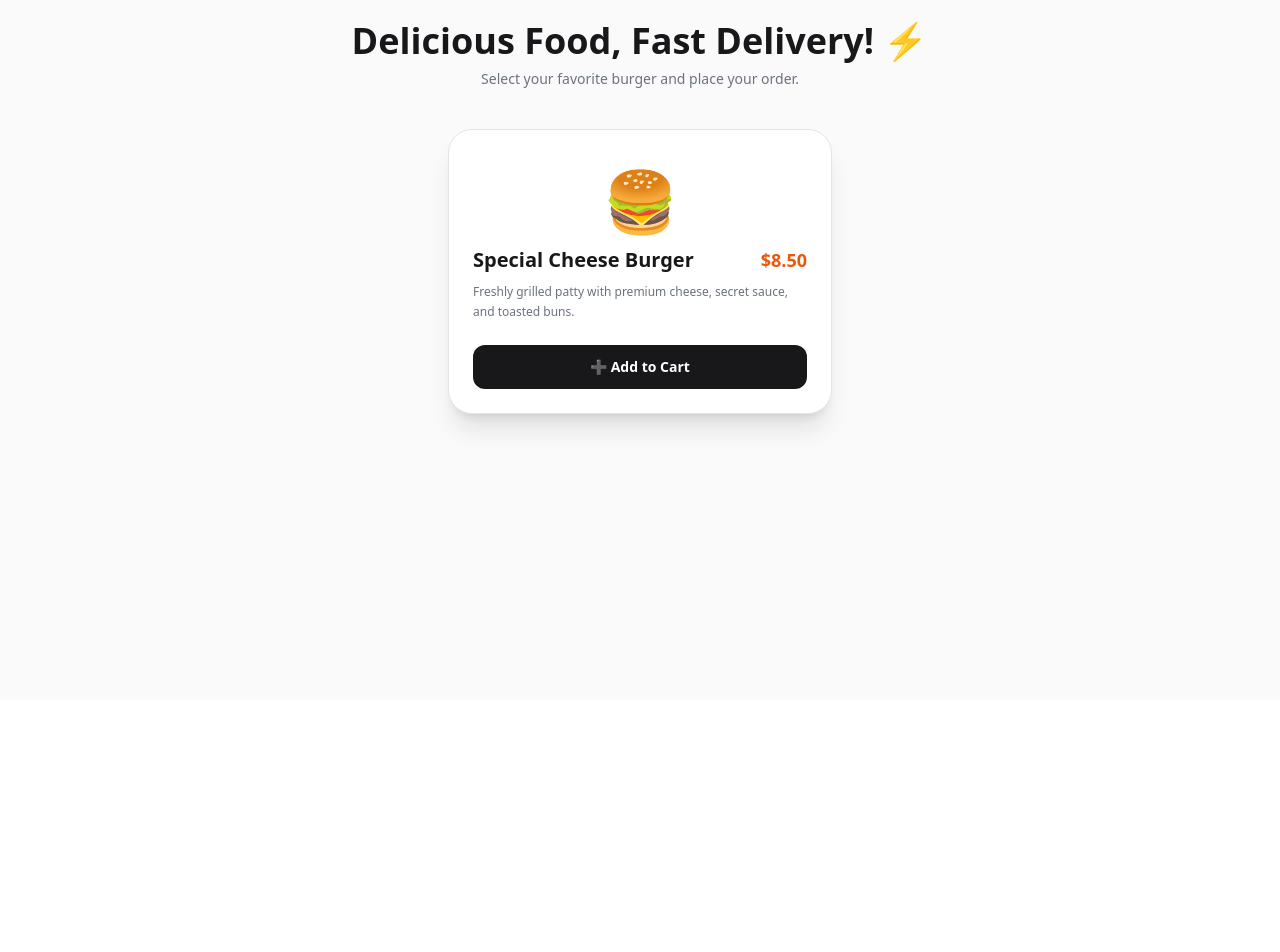
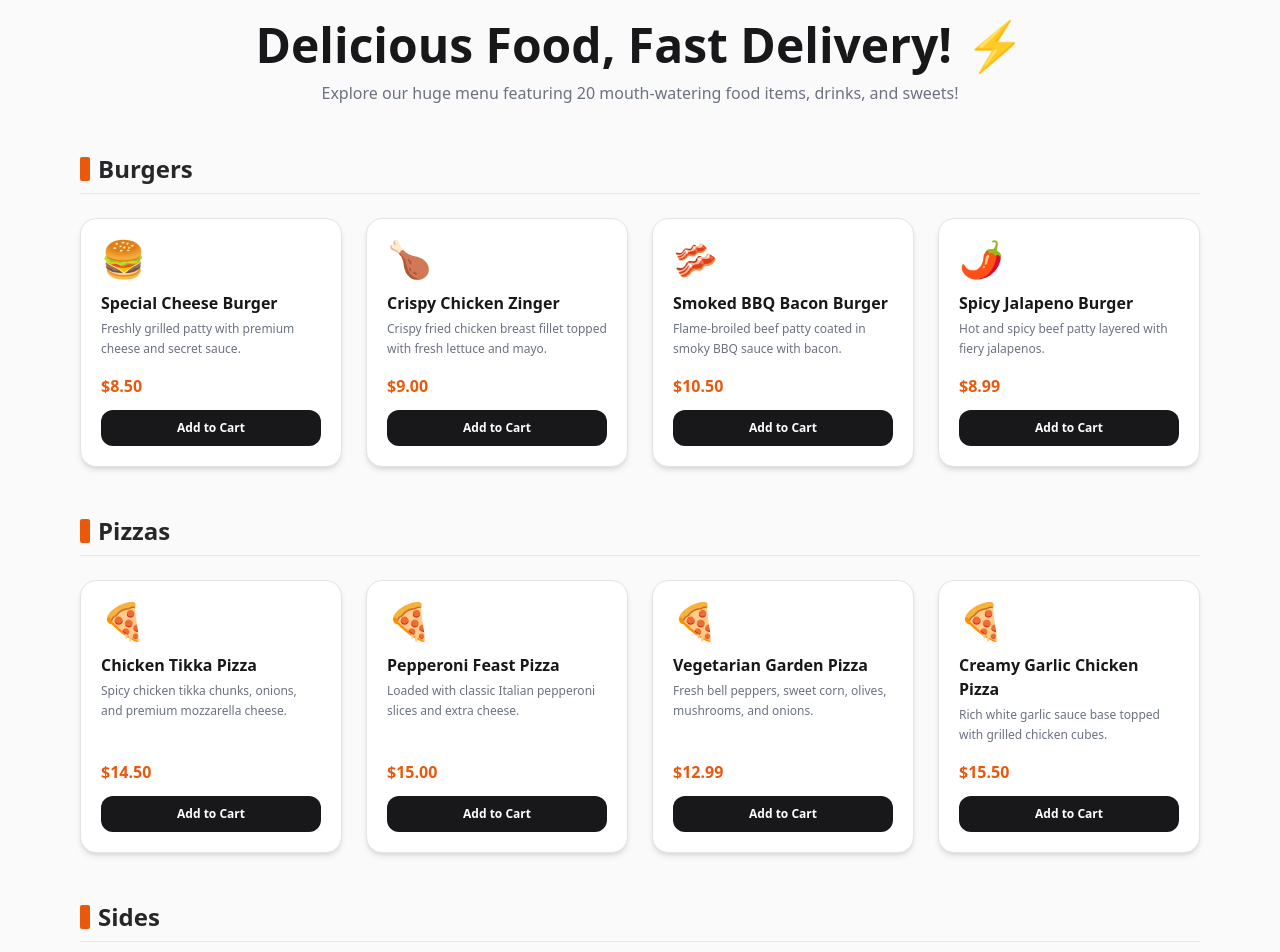
Before and after one commit to hammayalchaudry/food-delivery-app, a React (Vite) app: page / in a window 1280 px wide. Shown: the part 100-1052 px from the top of the page. Before the commit the page ends 800 px from the top, so only its background shows below. Built offline with nearby package versions, Linux system fonts and the light colour scheme.

Commit message:
Update App.jsx

```diff
--- a/src/App.jsx
+++ b/src/App.jsx
@@ -1,10 +1,44 @@
 import React, { useState } from 'react';
 
+// list of 20 unique food items categorized properly
+const FOOD_MENU = [
+  // --- BURGERS ---
+  { id: 1, name: 'Special Cheese Burger', price: 8.50, category: 'Burgers', emoji: '🍔', desc: 'Freshly grilled patty with premium cheese and secret sauce.' },
+  { id: 2, name: 'Crispy Chicken Zinger', price: 9.00, category: 'Burgers', emoji: '🍗', desc: 'Crispy fried chicken breast fillet topped with fresh lettuce and mayo.' },
+  { id: 3, name: 'Smoked BBQ Bacon Burger', price: 10.50, category: 'Burgers', emoji: '🥓', desc: 'Flame-broiled beef patty coated in smoky BBQ sauce with bacon.' },
+  { id: 4, name: 'Spicy Jalapeno Burger', price: 8.99, category: 'Burgers', emoji: '🌶️', desc: 'Hot and spicy beef patty layered with fiery jalapenos.' },
+
+  // --- PIZZAS ---
+  { id: 5, name: 'Chicken Tikka Pizza', price: 14.50, category: 'Pizzas', emoji: '🍕', desc: 'Spicy chicken tikka chunks, onions, and premium mozzarella cheese.' },
+  { id: 6, name: 'Pepperoni Feast Pizza', price: 15.00, category: 'Pizzas', emoji: '🍕', desc: 'Loaded with classic Italian pepperoni slices and extra cheese.' },
+  { id: 7, name: 'Vegetarian Garden Pizza', price: 12.99, category: 'Pizzas', emoji: '🍕', desc: 'Fresh bell peppers, sweet corn, olives, mushrooms, and onions.' },
+  { id: 8, name: 'Creamy Garlic Chicken Pizza', price: 15.50, category: 'Pizzas', emoji: '🍕', desc: 'Rich white garlic sauce base topped with grilled chicken cubes.' },
+
+  // --- SIDES ---
+  { id: 9, name: 'Classic French Fries', price: 3.50, category: 'Sides', emoji: '🍟', desc: 'Crispy golden potato fries perfectly salted.' },
+  { id: 10, name: 'Loaded Cheese Fries', price: 5.50, category: 'Sides', emoji: '🧀', desc: 'Golden fries drenched in melted cheddar cheese sauce.' },
+  { id: 11, name: 'Crispy Onion Rings', price: 4.00, category: 'Sides', emoji: '🧅', desc: 'Deep-fried battered onion rings served with dip.' },
+  { id: 12, name: 'Hot Buffalo Wings', price: 6.99, category: 'Sides', emoji: '🪶', desc: '6 pieces of spicy chicken wings tossed in buffalo sauce.' },
+  { id: 13, name: 'Garlic Bread Sticks', price: 4.50, category: 'Sides', emoji: '🥖', desc: 'Baked bread sticks brushed with rich garlic butter.' },
+
+  // --- DESSERTS ---
+  { id: 14, name: 'Chocolate Lava Cake', price: 5.00, category: 'Desserts', emoji: '🧁', desc: 'Warm chocolate cake with a gooey, molten chocolate center.' },
+  { id: 15, name: 'New York Cheesecake', price: 6.00, category: 'Desserts', emoji: '🍰', desc: 'Classic creamy cheesecake slice with strawberry syrup.' },
+  { id: 16, name: 'Fudgy Brownie with Ice Cream', price: 5.50, category: 'Desserts', emoji: '🍨', desc: 'Rich chocolate brownie served with a scoop of vanilla ice cream.' },
+  { id: 17, name: 'Sweet Cinnamon Rolls', price: 4.00, category: 'Desserts', emoji: '🥮', desc: 'Soft baked rolls glazed with sugary sweet cinnamon icing.' },
+
+  // --- BEVERAGES ---
+  { id: 18, name: 'Chilled Coca Cola', price: 1.99, category: 'Beverages', emoji: '🥤', desc: 'Refreshing ice-cold classic soda can.' },
+  { id: 19, name: 'Fresh Lime Mint Soda', price: 2.99, category: 'Beverages', emoji: '🍹', desc: 'A cooling blend of fresh lime juice, mint leaves, and soda.' },
+  { id: 20, name: 'Creamy Mango Shake', price: 3.99, category: 'Beverages', emoji: '🥭', desc: 'Thick blend of sweet seasonal mangoes and milk.' }
+];
+
 function App() {
-  const [cartCount, setCartCount] = useState(0);
-  const [step, setStep] = useState(0); // 0: Home/Menu, 1: Info/Checkout Form, 2: Receipt Page
+  // Cart state storing product IDs and their quantities
+  const [cart, setCart] = useState({});
+  const [step, setStep] = useState(0); // 0: Menu, 1: Checkout Form, 2: Final Receipt
 
-  // Customer Information State
+  // Customer Information Details State
   const [customerInfo, setCustomerInfo] = useState({
     name: '',
     phone: '',
@@ -12,19 +46,44 @@ function App() {
   });
 
   const deliveryCharges = 2.00;
-  const itemPriceEstimate = 8.50; // Per item average price
-  const subTotal = cartCount * itemPriceEstimate;
-  const totalBill = subTotal + deliveryCharges;
 
-  const addToCart = () => {
-    setCartCount(prevCount => prevCount + 1);
+  // Add Item to Cart function
+  const addToCart = (id) => {
+    setCart(prevCart => ({
+      ...prevCart,
+      [id]: (prevCart[id] || 0) + 1
+    }));
   };
 
+  // Remove Item from Cart function
+  const removeFromCart = (id) => {
+    setCart(prevCart => {
+      const updatedCart = { ...prevCart };
+      if (updatedCart[id] > 1) {
+        updatedCart[id] -= 1;
+      } else {
+        delete updatedCart[id];
+      }
+      return updatedCart;
+    });
+  };
+
+  // Calculate total count of items in cart
+  const totalCartCount = Object.values(cart).reduce((total, qty) => total + qty, 0);
+
+  // Calculate subtotal bill dynamically based on item prices
+  const subTotal = Object.keys(cart).reduce((total, id) => {
+    const item = FOOD_MENU.find(m => m.id === parseInt(id));
+    return total + (item ? item.price * cart[id] : 0);
+  }, 0);
+
+  const totalBill = subTotal > 0 ? subTotal + deliveryCharges : 0;
+
   const handleCheckoutClick = () => {
-    if (cartCount === 0) {
-      alert("Your cart is empty! Please add a food item first. 🍔");
+    if (totalCartCount === 0) {
+      alert("Your cart is empty! Please add some delicious food items first. 🍔");
     } else {
-      setStep(1); // Open Information Form
+      setStep(1); // Proceed to checkout info form
     }
   };
 
@@ -39,80 +98,133 @@ function App() {
       alert("Please fill out all the required information fields!");
       return;
     }
-    setStep(2); // Move to Receipt Page
+    setStep(2); // Redirect to success invoice receipt page
   };
 
   const handleCloseAndReset = () => {
-    setCartCount(0);
+    setCart({});
     setCustomerInfo({ name: '', phone: '', address: '' });
     setStep(0);
   };
 
+  // Group items by category for beautiful display
+  const categories = ['Burgers', 'Pizzas', 'Sides', 'Desserts', 'Beverages'];
+
   return (
-    <div className="min-h-screen bg-zinc-50 relative antialiased text-zinc-900">
+    <div className="min-h-screen bg-zinc-50 relative antialiased text-zinc-900 font-sans">
 
-      {/* --- STEP 0: HOME / FOOD MENU PAGE --- */}
+      {/* --- STEP 0: ADVANCED FOOD MENU MARKETPLACE --- */}
       {step === 0 && (
         <div>
-          {/* Top Navbar / Header */}
+          {/* Top Navbar Header */}
           <header className="bg-white border-b sticky top-0 z-50 px-4 py-4 shadow-sm">
-            <div className="max-w-4xl mx-auto flex justify-between items-center">
+            <div className="max-w-6xl mx-auto flex justify-between items-center">
               <h1 className="text-2xl font-black text-orange-600 tracking-tight">CravingBites 🍔</h1>
               <button
                 onClick={handleCheckoutClick}
                 className="bg-orange-600 text-white px-5 py-2.5 rounded-full font-bold text-sm flex items-center gap-2 hover:bg-orange-700 transition shadow-lg shadow-orange-600/20 cursor-pointer"
               >
-                🛒 Cart <span className="bg-white text-orange-600 px-2 py-0.5 rounded-full text-xs font-black">{cartCount}</span>
+                🛒 Cart <span className="bg-white text-orange-600 px-2 py-0.5 rounded-full text-xs font-black">{totalCartCount}</span>
               </button>
             </div>
           </header>
 
-          {/* Main Food Card Section */}
-          <main className="max-w-4xl mx-auto px-4 py-12 text-center">
-            <h2 className="text-3xl md:text-4xl font-black text-zinc-900 mb-2">Delicious Food, Fast Delivery! ⚡</h2>
-            <p className="text-gray-500 text-sm mb-10">Select your favorite burger and place your order.</p>
+          {/* Intro Text Section */}
+          <main className="max-w-6xl mx-auto px-4 py-12">
+            <div className="text-center mb-12">
+              <h2 className="text-3xl md:text-5xl font-black text-zinc-900 mb-3">Delicious Food, Fast Delivery! ⚡</h2>
+              <p className="text-gray-500 text-sm md:text-base">Explore our huge menu featuring 20 mouth-watering food items, drinks, and sweets!</p>
+            </div>
 
-            {/* Food Item Card */}
-            <div className="max-w-sm mx-auto bg-white rounded-3xl border border-zinc-200 shadow-xl overflow-hidden p-6 text-left">
-              <div className="text-6xl text-center my-4">🍔</div>
-              <div className="flex justify-between items-center mb-2">
-                <h3 className="text-xl font-bold text-zinc-900">Special Cheese Burger</h3>
-                <span className="text-lg font-black text-orange-600">${itemPriceEstimate.toFixed(2)}</span>
+            {/* Displaying Items Category Wise */}
+            {categories.map(category => (
+              <div key={category} className="mb-12">
+                <h3 className="text-xl md:text-2xl font-black text-zinc-800 border-b pb-2 mb-6 flex items-center gap-2">
+                  <span className="w-2.5 h-6 bg-orange-600 rounded-sm inline-block"></span>
+                  {category}
+                </h3>
+
+                {/* Grid Layout for Cards */}
+                <div className="grid grid-cols-1 sm:grid-cols-2 md:grid-cols-3 lg:grid-cols-4 gap-6">
+                  {FOOD_MENU.filter(item => item.category === category).map(item => (
+                    <div key={item.id} className="bg-white rounded-2xl border border-zinc-200 shadow-md overflow-hidden p-5 flex flex-col justify-between hover:shadow-xl transition duration-200">
+                      <div>
+                        <div className="text-4xl mb-3">{item.emoji}</div>
+                        <h4 className="font-bold text-zinc-900 text-base mb-1">{item.name}</h4>
+                        <p className="text-gray-500 text-xs mb-4 leading-relaxed min-h-[32px]">{item.desc}</p>
                       </div>
-              <p className="text-gray-500 text-xs mb-6 leading-relaxed">
-                Freshly grilled patty with premium cheese, secret sauce, and toasted buns.
-              </p>
 
-              <div className="space-y-3">
+                      <div>
+                        <div className="flex justify-between items-center mb-3">
+                          <span className="text-base font-black text-orange-600">${item.price.toFixed(2)}</span>
+                          {cart[item.id] > 0 && (
+                            <span className="text-xs bg-orange-50 text-orange-600 font-bold px-2 py-0.5 rounded-md">
+                              Qty: {cart[item.id]}
+                            </span>
+                          )}
+                        </div>
+
+                        {/* Increment / Decrement Counter buttons */}
+                        {cart[item.id] > 0 ? (
+                          <div className="flex items-center gap-2">
                             <button
-                  onClick={addToCart}
-                  className="w-full bg-zinc-900 text-white py-3 rounded-xl font-bold text-sm hover:bg-zinc-800 transition cursor-pointer text-center"
+                              onClick={() => removeFromCart(item.id)}
+                              className="flex-1 bg-zinc-200 text-zinc-800 py-2 rounded-xl font-bold text-sm hover:bg-zinc-300 transition cursor-pointer text-center"
                             >
-                  ➕ Add to Cart
+                              ➖
                             </button>
-                {cartCount > 0 && (
                             <button
-                    onClick={handleCheckoutClick}
-                    className="w-full bg-orange-600 text-white py-3 rounded-xl font-bold text-sm hover:bg-orange-700 transition cursor-pointer text-center shadow-md"
+                              onClick={() => addToCart(item.id)}
+                              className="flex-1 bg-zinc-900 text-white py-2 rounded-xl font-bold text-sm hover:bg-zinc-800 transition cursor-pointer text-center"
                             >
-                    🚀 Checkout Now (${subTotal.toFixed(2)})
+                              ➕
+                            </button>
+                          </div>
+                        ) : (
+                          <button
+                            onClick={() => addToCart(item.id)}
+                            className="w-full bg-zinc-900 text-white py-2.5 rounded-xl font-bold text-xs hover:bg-zinc-800 transition cursor-pointer text-center"
+                          >
+                            Add to Cart
                           </button>
                         )}
                       </div>
                     </div>
+                  ))}
+                </div>
+              </div>
+            ))}
           </main>
+
+          {/* Persistent Floating Bottom Bar if item is in Cart */}
+          {totalCartCount > 0 && (
+            <div className="fixed bottom-0 inset-x-0 bg-white border-t p-4 z-40 shadow-[0_-10px_20px_rgba(0,0,0,0.05)]">
+              <div className="max-w-4xl mx-auto flex justify-between items-center gap-4">
+                <div>
+                  <p className="text-xs text-gray-500 font-medium">Selected Items: <span className="font-bold text-zinc-900">{totalCartCount}</span></p>
+                  <p className="text-lg font-black text-zinc-900">Subtotal: <span className="text-orange-600">${subTotal.toFixed(2)}</span></p>
+                </div>
+                <button
+                  onClick={handleCheckoutClick}
+                  className="bg-orange-600 text-white px-8 py-3 rounded-xl font-bold text-sm shadow-md hover:bg-orange-700 transition cursor-pointer"
+                >
+                  🚀 Review & Checkout
+                </button>
+              </div>
+            </div>
+          )}
         </div>
       )}
 
-      {/* --- STEP 1: CUSTOMER INFORMATION & BILL DETAILS MODAL --- */}
+      {/* --- STEP 1: DYNAMIC CHECKOUT FORM & BREAKDOWN --- */}
       {step === 1 && (
-        <div className="fixed inset-0 bg-black/60 flex items-center justify-center z-[100] px-4 backdrop-blur-sm overflow-y-auto py-10">
-          <div className="bg-white rounded-3xl p-6 md:p-8 max-w-lg w-full shadow-2xl transform scale-100 transition duration-300">
-            <h3 className="text-2xl font-black text-zinc-900 text-center mb-1">📋 Checkout Details</h3>
-            <p className="text-gray-500 text-center text-xs mb-6">Please provide delivery address and confirm details.</p>
+        <div className="fixed inset-0 bg-black/60 flex items-center justify-center z-[100] px-4 backdrop-blur-sm overflow-y-auto py-6">
+          <div className="bg-white rounded-3xl p-6 md:p-8 max-w-2xl w-full shadow-2xl transform scale-100 transition duration-300 my-auto">
+            <h3 className="text-2xl font-black text-zinc-900 text-center mb-1">📋 Delivery & Checkout Details</h3>
+            <p className="text-gray-500 text-center text-xs mb-6">Complete your personal details to finalize your order.</p>
 
             <div className="grid grid-cols-1 md:grid-cols-2 gap-6">
-              {/* Left Side: Form */}
+              {/* Form Input Container */}
               <form onSubmit={handleConfirmOrder} className="space-y-4">
                 <div>
                   <label className="block text-xs font-bold text-zinc-700 mb-1">Your Name</label>
@@ -122,7 +234,7 @@ function App() {
                     required
                     value={customerInfo.name}
                     onChange={handleInputChange}
-                    placeholder="e.g. Ayesha Khan"
+                    placeholder="e.g. John Doe"
                     className="w-full px-4 py-2 border rounded-xl text-sm focus:ring-2 focus:ring-orange-600 outline-none text-zinc-900"
                   />
                 </div>
@@ -134,7 +246,7 @@ function App() {
                     required
                     value={customerInfo.phone}
                     onChange={handleInputChange}
-                    placeholder="e.g. 03001234567"
+                    placeholder="e.g. +1 234 567 890"
                     className="w-full px-4 py-2 border rounded-xl text-sm focus:ring-2 focus:ring-orange-600 outline-none text-zinc-900"
                   />
                 </div>
@@ -145,7 +257,7 @@ function App() {
                     required
                     value={customerInfo.address}
                     onChange={handleInputChange}
-                    placeholder="House#, Street#, Area, Lahore"
+                    placeholder="Apartment#, Street Name, City, State"
                     rows="3"
                     className="w-full px-4 py-2 border rounded-xl text-sm focus:ring-2 focus:ring-orange-600 outline-none text-zinc-900"
                   ></textarea>
@@ -158,37 +270,48 @@ function App() {
                 </button>
               </form>
 
-              {/* Right Side: Order Summary */}
-              <div className="bg-zinc-50 p-4 rounded-2xl border border-zinc-100 flex flex-col justify-between">
-                <div>
-                  <h4 className="font-bold text-zinc-900 text-sm mb-3 border-b pb-1">Order Summary</h4>
-                  <div className="space-y-2 text-xs text-gray-600">
-                    <div className="flex justify-between">
-                      <span>Total Items selected:</span>
-                      <span className="font-bold text-zinc-900">{cartCount}</span>
+              {/* Advanced Live Order Summary */}
+              <div className="bg-zinc-50 p-4 rounded-2xl border border-zinc-100 flex flex-col justify-between max-h-[350px]">
+                <div className="overflow-y-auto pr-1">
+                  <h4 className="font-bold text-zinc-900 text-sm mb-3 border-b pb-1 sticky top-0 bg-zinc-50">Items Summary</h4>
+
+                  {/* Itemized List rows */}
+                  <div className="space-y-2 mb-4">
+                    {Object.keys(cart).map(id => {
+                      const item = FOOD_MENU.find(m => m.id === parseInt(id));
+                      if (!item) return null;
+                      return (
+                        <div key={id} className="flex justify-between text-xs text-zinc-700">
+                          <span className="truncate max-w-[150px]">{item.emoji} {item.name} <span className="text-gray-400 font-bold">x{cart[id]}</span></span>
+                          <span className="font-semibold text-zinc-900">${(item.price * cart[id]).toFixed(2)}</span>
                         </div>
+                      );
+                    })}
+                  </div>
+
+                  <div className="space-y-1.5 text-xs text-gray-500 border-t pt-2">
                     <div className="flex justify-between">
                       <span>Subtotal:</span>
                       <span className="font-bold text-zinc-900">${subTotal.toFixed(2)}</span>
                     </div>
                     <div className="flex justify-between">
-                      <span>Delivery Charges:</span>
+                      <span>Delivery Fee:</span>
                       <span className="font-bold text-orange-600">+ ${deliveryCharges.toFixed(2)}</span>
                     </div>
                   </div>
                 </div>
 
-                <div className="border-t border-dashed border-gray-300 pt-3 mt-4">
-                  <div className="flex justify-between text-base font-black text-zinc-900 mb-4">
-                    <span>Total Bill:</span>
+                <div className="border-t border-dashed border-gray-300 pt-3 mt-3">
+                  <div className="flex justify-between text-base font-black text-zinc-900 mb-3">
+                    <span>Total Cost:</span>
                     <span>${totalBill.toFixed(2)}</span>
                   </div>
                   <button
                     type="button"
                     onClick={() => setStep(0)}
-                    className="w-full bg-zinc-200 text-zinc-700 py-2.5 rounded-xl font-semibold hover:bg-zinc-300 transition cursor-pointer text-xs"
+                    className="w-full bg-zinc-200 text-zinc-700 py-2 rounded-xl font-semibold hover:bg-zinc-300 transition cursor-pointer text-xs"
                   >
-                    Cancel / Add More Food
+                    Modify Cart Items
                   </button>
                 </div>
               </div>
@@ -197,55 +320,64 @@ function App() {
         </div>
       )}
 
-      {/* --- STEP 2: PROFESSIONAL RECEIPT (INVOICE) PAGE --- */}
+      {/* --- STEP 2: PROFESSIONAL FINAL INVOICE RECEIPTS --- */}
       {step === 2 && (
-        <div className="fixed inset-0 bg-black/70 flex items-center justify-center z-[100] px-4 backdrop-blur-sm">
-          <div className="bg-white rounded-3xl p-6 md:p-8 max-w-sm w-full shadow-2xl border-t-8 border-orange-600 relative">
+        <div className="fixed inset-0 bg-black/70 flex items-center justify-center z-[100] px-4 backdrop-blur-sm overflow-y-auto py-6">
+          <div className="bg-white rounded-3xl p-6 md:p-8 max-w-md w-full shadow-2xl border-t-8 border-orange-600 relative my-auto">
             <div className="text-center">
               <span className="text-4xl">🎉</span>
-              <h3 className="text-xl font-black text-zinc-900 mt-2">Order Confirmed!</h3>
-              <p className="text-gray-500 text-xs mt-1">Thank you for ordering from CravingBites.</p>
+              <h3 className="text-xl font-black text-zinc-900 mt-2">Order Confirmed Successfully!</h3>
+              <p className="text-gray-500 text-xs mt-1">Thank you for placing your order with CravingBites.</p>
             </div>
 
-            {/* Receipt Details Box */}
+            {/* Receipt Content Details Box */}
             <div className="mt-6 border-t border-b border-dashed border-zinc-200 py-4 space-y-3 text-xs">
               <div>
                 <span className="text-gray-400 block uppercase tracking-wider font-bold text-[10px]">Customer Name</span>
                 <span className="font-bold text-zinc-900 text-sm">{customerInfo.name}</span>
               </div>
               <div>
-                <span className="text-gray-400 block uppercase tracking-wider font-bold text-[10px]">Phone Number</span>
+                <span className="text-gray-400 block uppercase tracking-wider font-bold text-[10px]">Contact Info</span>
                 <span className="font-medium text-zinc-900">{customerInfo.phone}</span>
               </div>
               <div>
-                <span className="text-gray-400 block uppercase tracking-wider font-bold text-[10px]">Delivery Address</span>
+                <span className="text-gray-400 block uppercase tracking-wider font-bold text-[10px]">Shipping Destination</span>
                 <span className="font-medium text-zinc-800">{customerInfo.address}</span>
               </div>
-              <div className="bg-zinc-50 p-3 rounded-xl space-y-1.5 border">
-                <div className="flex justify-between text-gray-600">
-                  <span>Items Count:</span>
-                  <span className="font-bold text-zinc-900">{cartCount}</span>
+
+              {/* Detailed Breakdown inside Receipt */}
+              <div className="bg-zinc-50 p-3 rounded-xl space-y-2 border max-h-[140px] overflow-y-auto">
+                <span className="text-[10px] font-bold text-gray-400 uppercase tracking-wide block border-b pb-1">Purchased Products</span>
+                {Object.keys(cart).map(id => {
+                  const item = FOOD_MENU.find(m => m.id === parseInt(id));
+                  if (!item) return null;
+                  return (
+                    <div key={id} className="flex justify-between text-[11px] text-zinc-700">
+                      <span>{item.name} (x{cart[id]})</span>
+                      <span>${(item.price * cart[id]).toFixed(2)}</span>
                     </div>
-                <div className="flex justify-between text-gray-600">
-                  <span>Delivery Charges:</span>
+                  );
+                })}
+                <div className="flex justify-between text-[11px] text-zinc-500 pt-1 border-t border-zinc-200">
+                  <span>Standard Delivery:</span>
                   <span>${deliveryCharges.toFixed(2)}</span>
                 </div>
-                <div className="flex justify-between font-bold text-zinc-900 text-sm pt-1 border-t">
-                  <span>Paid Amount:</span>
+                <div className="flex justify-between font-bold text-zinc-900 text-xs pt-1 border-t">
+                  <span>Grand Total Paid:</span>
                   <span className="text-orange-600">${totalBill.toFixed(2)}</span>
                 </div>
               </div>
             </div>
 
             <div className="mt-6 text-center text-[11px] text-gray-400">
-              <p>🛵 Your fresh food will arrive in 30 minutes!</p>
+              <p>🛵 Your hot food will be delivered to your doorstep within 30 minutes!</p>
             </div>
 
             <button
               onClick={handleCloseAndReset}
               className="w-full bg-zinc-900 text-white py-3 rounded-xl font-bold text-sm mt-5 hover:bg-zinc-800 transition cursor-pointer"
             >
-              Back to Home
+              Back to Main Menu
             </button>
           </div>
         </div>
```
Lines whose indentation alone changed are shown as unchanged.
